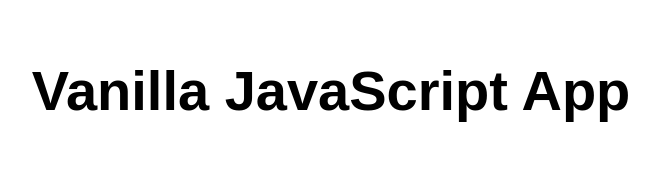
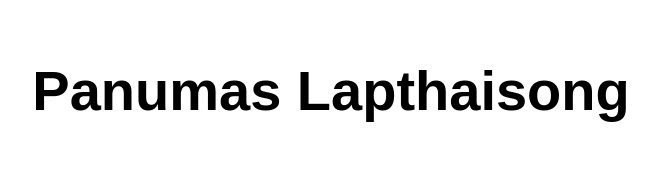
Before and after one commit to 654-3Panumas/654-3Panumas, a website: page src/index.html in a window 1280 px wide. Shown: the whole page, without its empty margins (309-968 px from the left). Drawn offline with Linux system fonts and the light colour scheme.

Commit message:
Update index.html

```diff
--- a/src/index.html
+++ b/src/index.html
@@ -10,7 +10,7 @@
 
 <body>
   <main>
-    <h1>Vanilla JavaScript App</h1>
+    <h1>Panumas Lapthaisong</h1>
   </main>
 </body>
 
```
